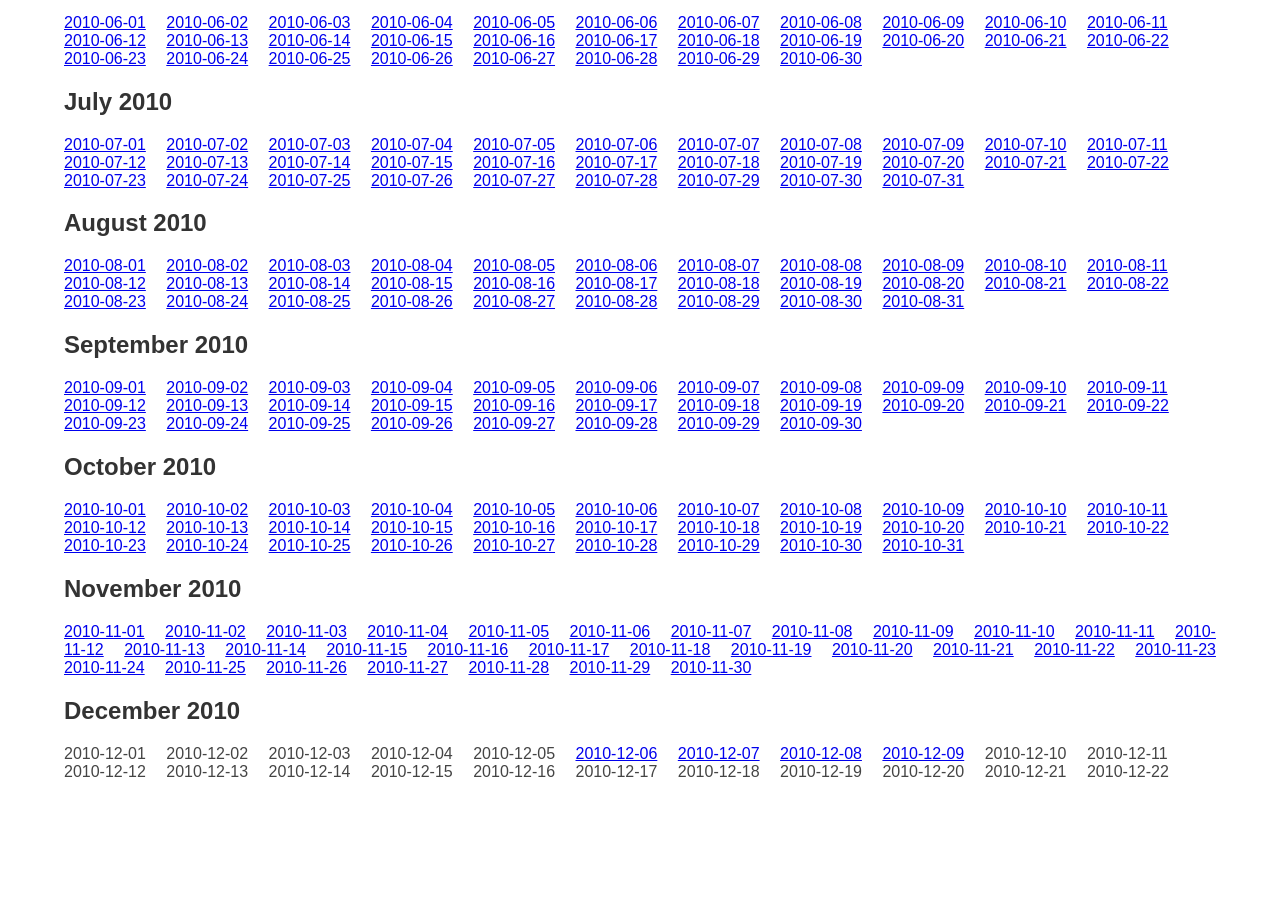
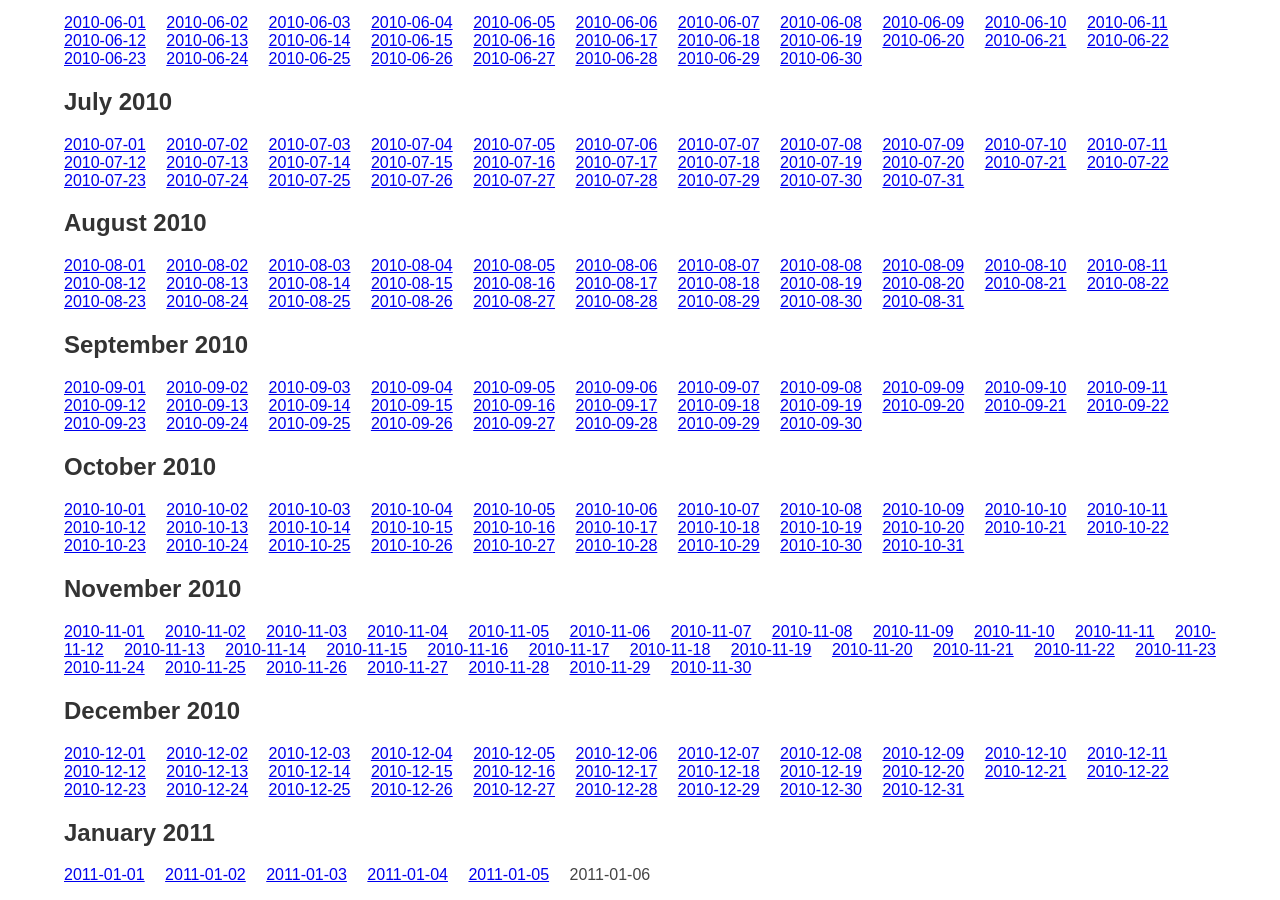
Before and after one commit to chrisroos/southeastern-daily-performance, a Jekyll site: the page built from raw-html-data.html, in a window 1280 px wide and 900 px high, scrolled down 793 px. Built offline with Jekyll 4.4.1, drawn with Linux system fonts in a browser that asks for light colours; nearby versions of some CDN libraries; before the commit the page ends 1590 px from its top, so only the background shows below that.

Commit message:
I ran 'rake build_archive_pages' in order to take the new data into account.

```diff
--- a/raw-html-data.html
+++ b/raw-html-data.html
@@ -961,15 +961,20 @@ title: Southeastern daily performance - Raw HTML archive
           </li>
                   <li class="dateHeading"><h2>December 2010</h2></li>
         <li>
-              2010-12-01          </li>
+              <a href="data/html/2010-12-01.html">2010-12-01</a>
+          </li>
           <li>
-              2010-12-02          </li>
+              <a href="data/html/2010-12-02.html">2010-12-02</a>
+          </li>
           <li>
-              2010-12-03          </li>
+              <a href="data/html/2010-12-03.html">2010-12-03</a>
+          </li>
           <li>
-              2010-12-04          </li>
+              <a href="data/html/2010-12-04.html">2010-12-04</a>
+          </li>
           <li>
-              2010-12-05          </li>
+              <a href="data/html/2010-12-05.html">2010-12-05</a>
+          </li>
           <li>
               <a href="data/html/2010-12-06.html">2010-12-06</a>
           </li>
@@ -983,29 +988,87 @@ title: Southeastern daily performance - Raw HTML archive
               <a href="data/html/2010-12-09.html">2010-12-09</a>
           </li>
           <li>
-              2010-12-10          </li>
+              <a href="data/html/2010-12-10.html">2010-12-10</a>
+          </li>
           <li>
-              2010-12-11          </li>
+              <a href="data/html/2010-12-11.html">2010-12-11</a>
+          </li>
           <li>
-              2010-12-12          </li>
+              <a href="data/html/2010-12-12.html">2010-12-12</a>
+          </li>
           <li>
-              2010-12-13          </li>
+              <a href="data/html/2010-12-13.html">2010-12-13</a>
+          </li>
           <li>
-              2010-12-14          </li>
+              <a href="data/html/2010-12-14.html">2010-12-14</a>
+          </li>
           <li>
-              2010-12-15          </li>
+              <a href="data/html/2010-12-15.html">2010-12-15</a>
+          </li>
           <li>
-              2010-12-16          </li>
+              <a href="data/html/2010-12-16.html">2010-12-16</a>
+          </li>
           <li>
-              2010-12-17          </li>
+              <a href="data/html/2010-12-17.html">2010-12-17</a>
+          </li>
           <li>
-              2010-12-18          </li>
+              <a href="data/html/2010-12-18.html">2010-12-18</a>
+          </li>
           <li>
-              2010-12-19          </li>
+              <a href="data/html/2010-12-19.html">2010-12-19</a>
+          </li>
           <li>
-              2010-12-20          </li>
+              <a href="data/html/2010-12-20.html">2010-12-20</a>
+          </li>
           <li>
-              2010-12-21          </li>
+              <a href="data/html/2010-12-21.html">2010-12-21</a>
+          </li>
           <li>
-              2010-12-22          </li>
+              <a href="data/html/2010-12-22.html">2010-12-22</a>
+          </li>
+          <li>
+              <a href="data/html/2010-12-23.html">2010-12-23</a>
+          </li>
+          <li>
+              <a href="data/html/2010-12-24.html">2010-12-24</a>
+          </li>
+          <li>
+              <a href="data/html/2010-12-25.html">2010-12-25</a>
+          </li>
+          <li>
+              <a href="data/html/2010-12-26.html">2010-12-26</a>
+          </li>
+          <li>
+              <a href="data/html/2010-12-27.html">2010-12-27</a>
+          </li>
+          <li>
+              <a href="data/html/2010-12-28.html">2010-12-28</a>
+          </li>
+          <li>
+              <a href="data/html/2010-12-29.html">2010-12-29</a>
+          </li>
+          <li>
+              <a href="data/html/2010-12-30.html">2010-12-30</a>
+          </li>
+          <li>
+              <a href="data/html/2010-12-31.html">2010-12-31</a>
+          </li>
+                  <li class="dateHeading"><h2>January 2011</h2></li>
+        <li>
+              <a href="data/html/2011-01-01.html">2011-01-01</a>
+          </li>
+          <li>
+              <a href="data/html/2011-01-02.html">2011-01-02</a>
+          </li>
+          <li>
+              <a href="data/html/2011-01-03.html">2011-01-03</a>
+          </li>
+          <li>
+              <a href="data/html/2011-01-04.html">2011-01-04</a>
+          </li>
+          <li>
+              <a href="data/html/2011-01-05.html">2011-01-05</a>
+          </li>
+          <li>
+              2011-01-06          </li>
   </ul>
```
Also changed, not shown: raw-csv-data.html (+72 -16 lines).
